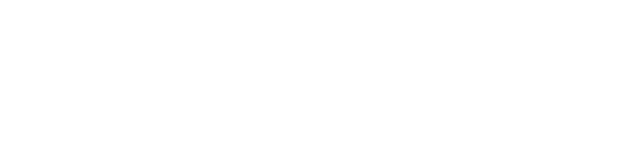
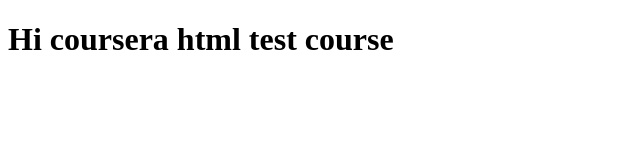
Before and after one commit to Vepr984/coursera-test, a plain HTML site: page site/index.html in a window 1280 px wide. Shown: the whole page, without its empty margins (0-640 px from the left). Drawn offline with Linux system fonts and the light colour scheme.

Commit message:
small add to the page

```diff
--- a/site/index.html
+++ b/site/index.html
@@ -7,6 +7,6 @@
   <title>Coursera</title>
 </head>
 <body>
-
+  <h1>Hi coursera html test course</h1>
 </body>
 </html>
```
